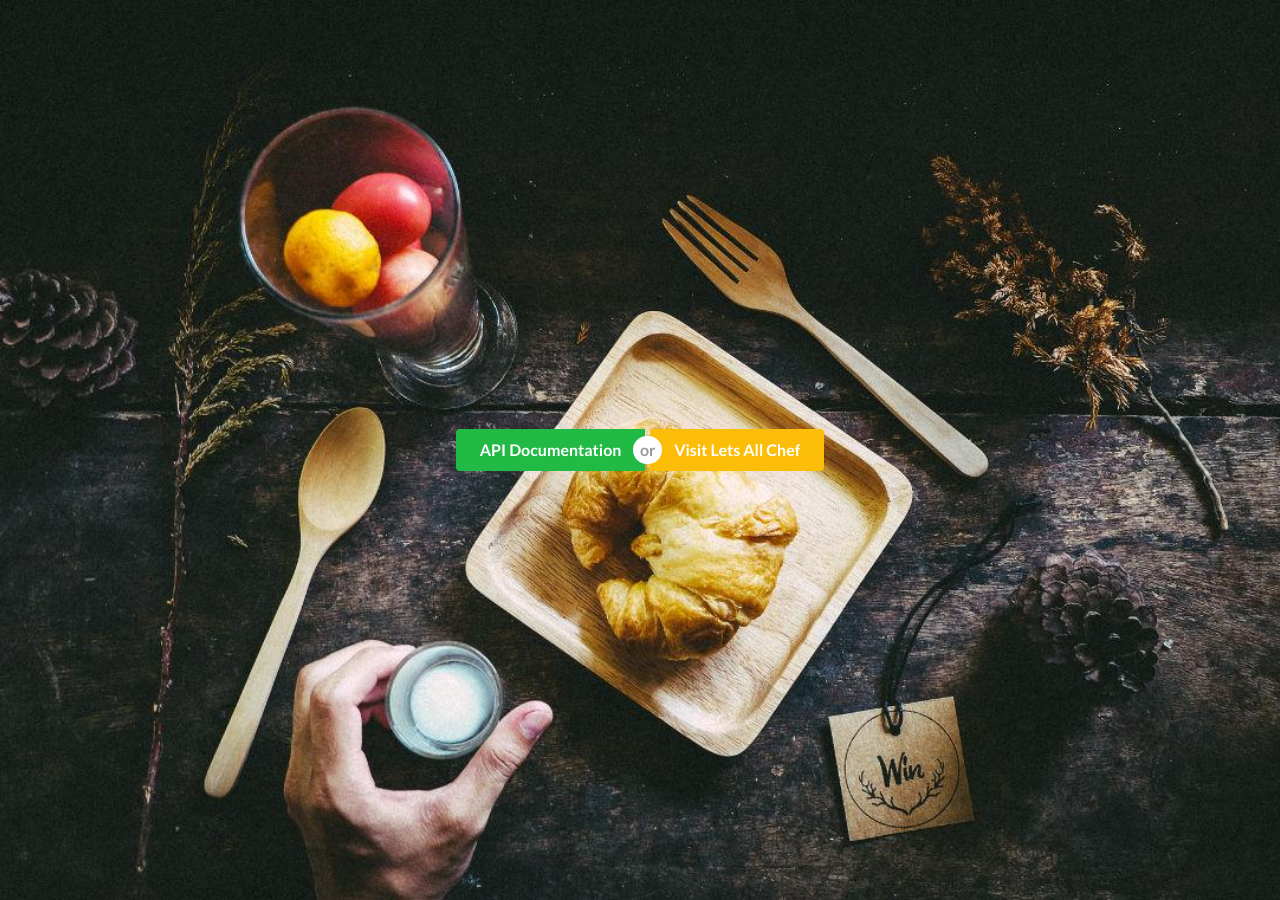
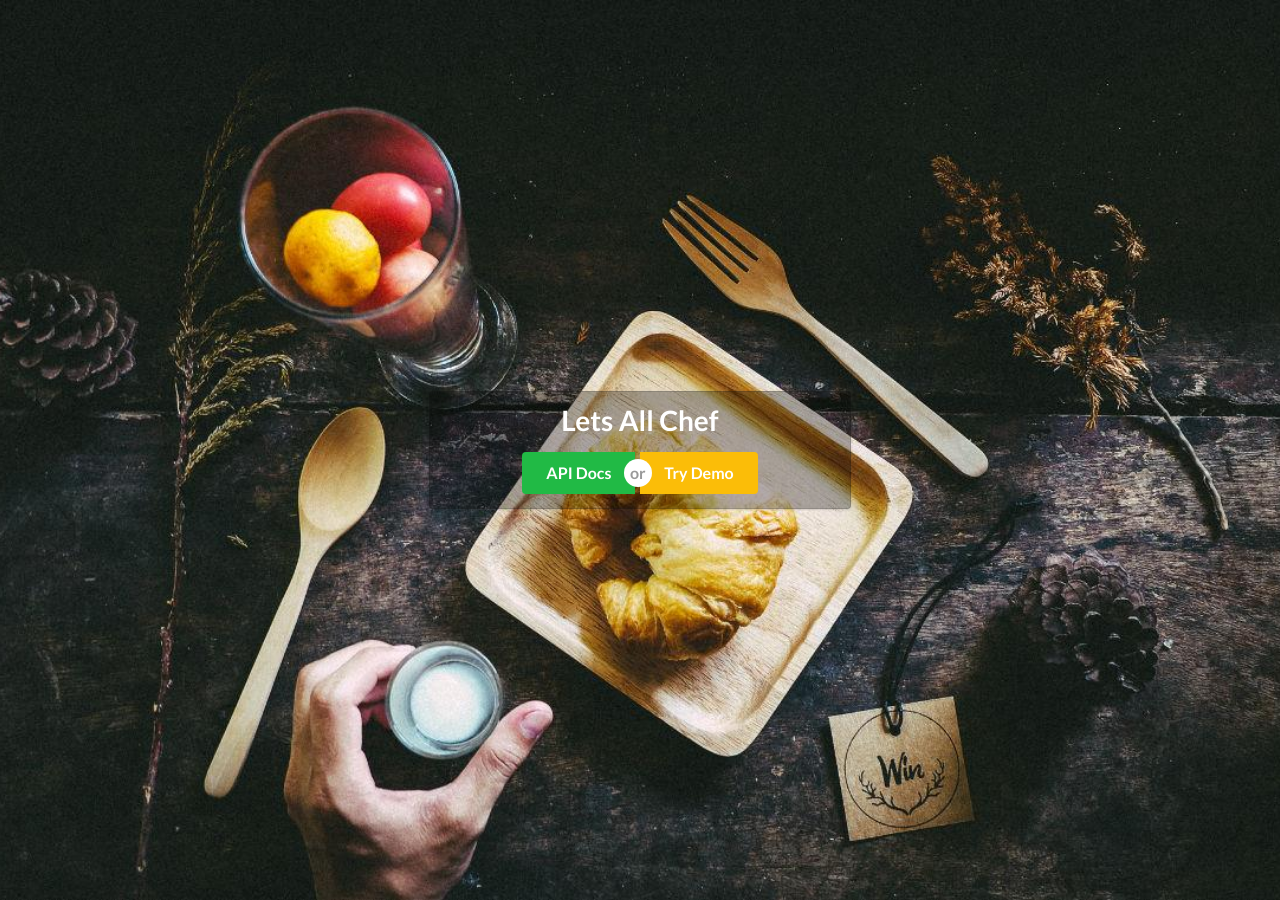
Before and after one commit to letsallchef/docs, a Jekyll site: the page built from index.html, in a window 1280 px wide. Built offline with Jekyll 4.4.1, drawn with Linux system fonts in a browser that asks for light colours.

Commit message:
changes layout

```diff
--- a/assets/css/style.css
+++ b/assets/css/style.css
@@ -32,3 +32,6 @@ header.page-head{
 #home-page .column{
 	max-width: 450px;
 }
+#home-page .segment{
+	background-color: rgba(0, 0, 0, 0.3);
+}
--- a/index.html
+++ b/index.html
@@ -6,17 +6,17 @@ permalink: '/'
 <html>
 {% include head.html %}
 <body>
-<!-- 	<header style="background-image: url('{{ site.baseurl }}/uploads/pages/letsallchef-kitchen.jpg');">
-		<h1>Welcome to {{ site.title }} Dcoumentation</h1> -->
-		<div class="ui middle aligned center aligned grid" id="home-page">
-			<div class="column">
+	<div class="ui middle aligned center aligned grid" id="home-page">
+		<div class="column">
+			<div class="ui segment">
+			<h1 class="ui inverted white header">{{ site.title }}</h1>
 				<div class="ui large buttons">
-					<a href="api-modules" class="ui green button">API Documentation</a>
+					<a href="api-modules" class="ui green button">API Docs</a>
 					<div class="or"></div>
-					<a href="http://letsallchef.github.io" class="ui yellow button">Visit Lets All Chef</a>
+					<a href="http://letsallchef.github.io" class="ui yellow button">Try Demo</a>
 				</div>
 			</div>
 		</div>
-	<!-- </header> -->
+	</div>
 </body>
 </html>
```
